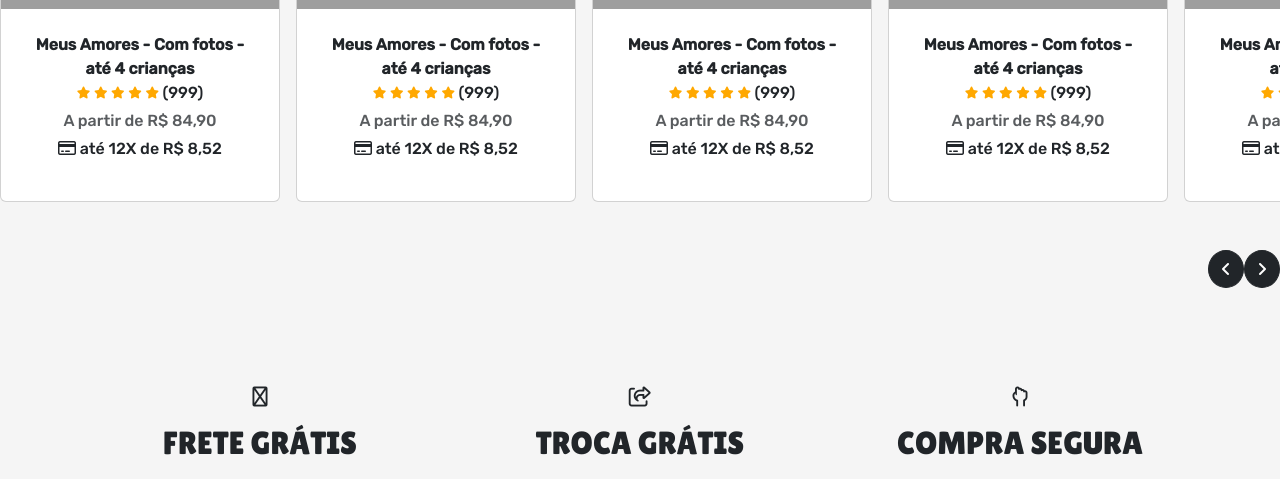
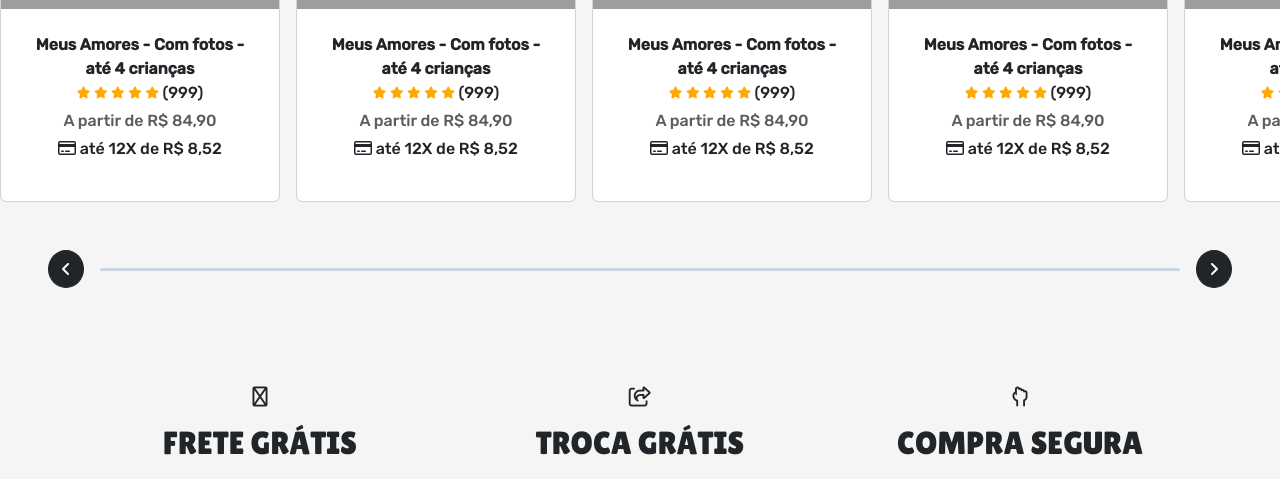
Before and after one commit to carlosnotlemos/fivetwo_django, a Django app: page / in a window 1280 px wide. Shown: the part 1170-1649 px from the top of the page. Run offline with Django 5.2, Linux system fonts and the light colour scheme; some libraries are stand-ins or nearby versions; grey boxes are pictures that could not be loaded.

Commit message:
feat(base.html): add scrollbar to cards

```diff
--- a/static/landing/assets/css/landing.css
+++ b/static/landing/assets/css/landing.css
@@ -59,3 +59,19 @@ footer a:hover { color: var(--default-white); }
 .accordion-button {
   border-bottom: 1px solid var(--gray-dark-soft);
 }
+
+/* BARRA DE PROGRESSO */
+.carousel-progress {
+  height: 3px;
+  background: var(--gray-white-soft);   /* cor de fundo */
+  border-radius: 999px;
+  overflow: hidden;
+}
+
+.carousel-progress-bar {
+  height: 100%;
+  width: 0%;             /* inicia zerada */
+  background: var(--gray-dark-soft);      /* cor da barra ativa */
+  border-radius: 999px;
+  transition: width 0.3s ease;
+}
--- a/static/landing/js/button_scroll.js
+++ b/static/landing/js/button_scroll.js
@@ -1,15 +1,27 @@
 const scrollAmount = 250;
 
-// Seleciona todos os blocos de carrossel
 document.querySelectorAll('.carousel-block').forEach(block => {
-  const carouselId = block.dataset.carousel; // pega o valor do data-carousel
-
-  // Seleciona os elementos correspondentes com o mesmo data-carousel
+  const carouselId = block.dataset.carousel;
   const scrollContainer = document.querySelector(`.carousel-items[data-carousel="${carouselId}"]`);
   const btnPrev = block.querySelector('.btnPrev');
   const btnNext = block.querySelector('.btnNext');
+  const progressBar = block.querySelector('.carousel-progress-bar');
 
-  // Adiciona os eventos de scroll
+  if (!progressBar) return;
+
+  function updateProgress() {
+    const maxScroll = scrollContainer.scrollWidth - scrollContainer.clientWidth;
+    let scrollLeft = scrollContainer.scrollLeft;
+
+    // Corrige início e fim para não deixar "resto"
+    if (scrollLeft <= 1) scrollLeft = 0;
+    if (Math.abs(scrollLeft - maxScroll) <= 1) scrollLeft = maxScroll;
+
+    const percent = (scrollLeft / maxScroll) * 100;
+    progressBar.style.width = `${percent}%`;
+  }
+
+  // Botões só acionam o scroll animado
   btnPrev.addEventListener('click', () => {
     scrollContainer.scrollBy({ left: -scrollAmount, behavior: 'smooth' });
   });
@@ -17,4 +29,10 @@ document.querySelectorAll('.carousel-block').forEach(block => {
   btnNext.addEventListener('click', () => {
     scrollContainer.scrollBy({ left: scrollAmount, behavior: 'smooth' });
   });
+
+  // Atualiza a barra continuamente enquanto o scroll acontece
+  scrollContainer.addEventListener('scroll', updateProgress);
+
+  // Inicializa a barra
+  updateProgress();
 });
--- a/templates/base.html
+++ b/templates/base.html
@@ -325,10 +325,13 @@
           </div>
         </div>
         <!-- BOTÕES DE NAVEGAÇÃO (DESKTOP ONLY) -->
-         <div class="d-flex justify-content-end py-5 carousel-block" data-carousel="1">
+         <div class="d-flex p-5 carousel-block justify-content-between align-items-center" data-carousel="1">
             <button class="btn btn-dark rounded-circle d-none d-lg-block btnPrev">
               <i class="fa-solid fa-angle-left"></i>
             </button>
+            <div class="carousel-progress flex-grow-1 mx-3 d-none d-lg-block">
+              <div class="carousel-progress-bar"></div>
+            </div>
             <button class="btn btn-dark rounded-circle d-none d-lg-block btnNext">
               <i class="fa-solid fa-angle-right"></i>
             </button>
@@ -590,6 +593,9 @@
             <button class="btn btn-dark rounded-circle d-none d-lg-block btnPrev">
               <i class="fa-solid fa-angle-left"></i>
             </button>
+            <div class="carousel-progress flex-grow-1 mx-3 d-none d-lg-block">
+              <div class="carousel-progress-bar"></div>
+            </div>
             <button class="btn btn-dark rounded-circle d-none d-lg-block btnNext">
               <i class="fa-solid fa-angle-right"></i>
             </button>
```
Lines whose indentation alone changed are shown as unchanged.
